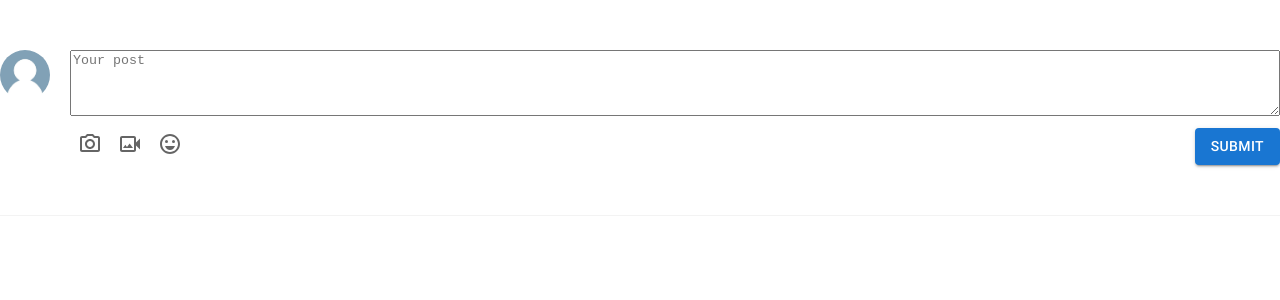
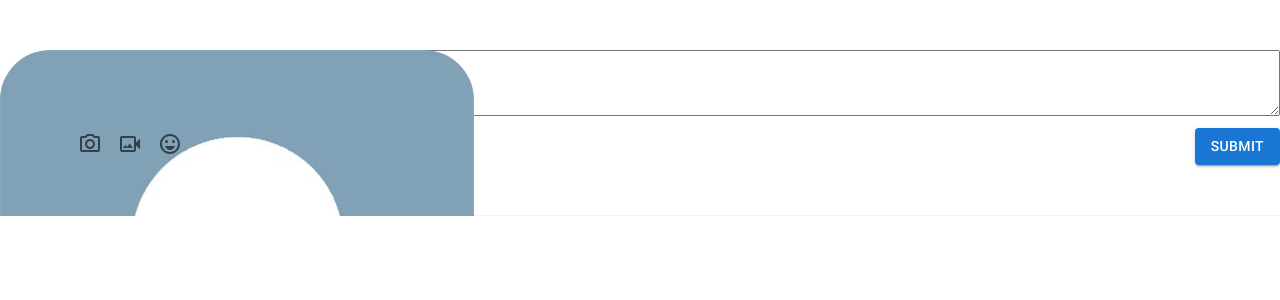
Before and after one commit to Vincenius/modest, a Next.js app: page /components/NewPost in a window 1280 px wide. Shown: the top 300 px of the page. Built offline with nearby package versions, Linux system fonts and the light colour scheme.

Commit message:
fix profile picture

```diff
--- a/pages/components/Profile.js
+++ b/pages/components/Profile.js
@@ -5,9 +5,9 @@ import styles from './Profile.module.css'
 
 const Profile = ({ isLoading = false }) => {
     return <div className={styles.profile}>
-      { !isLoading && <Image
+      { !isLoading && <img
         src="/profile.jpg"
-        alt="Modest"
+        alt="Profile"
         layout="fill"
       /> }
       { isLoading && <Skeleton variant="circular" /> }
```
